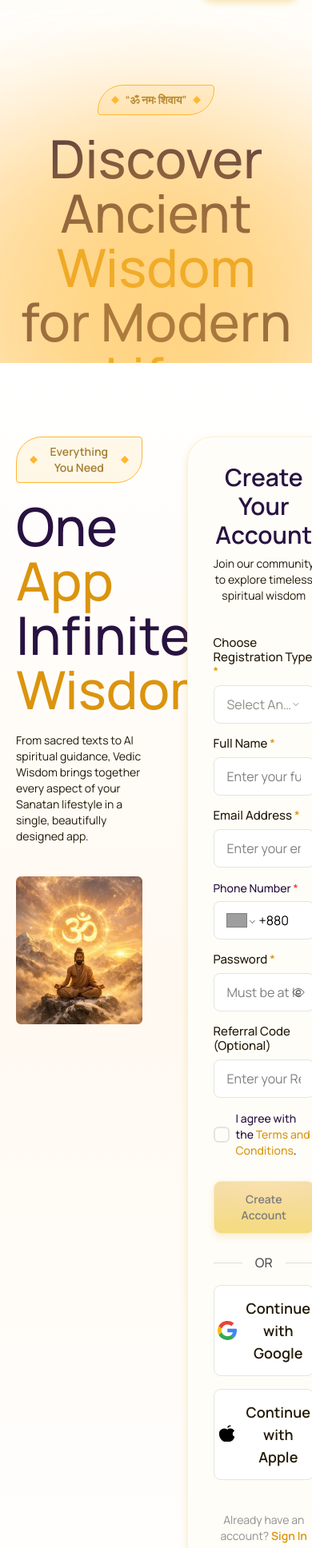
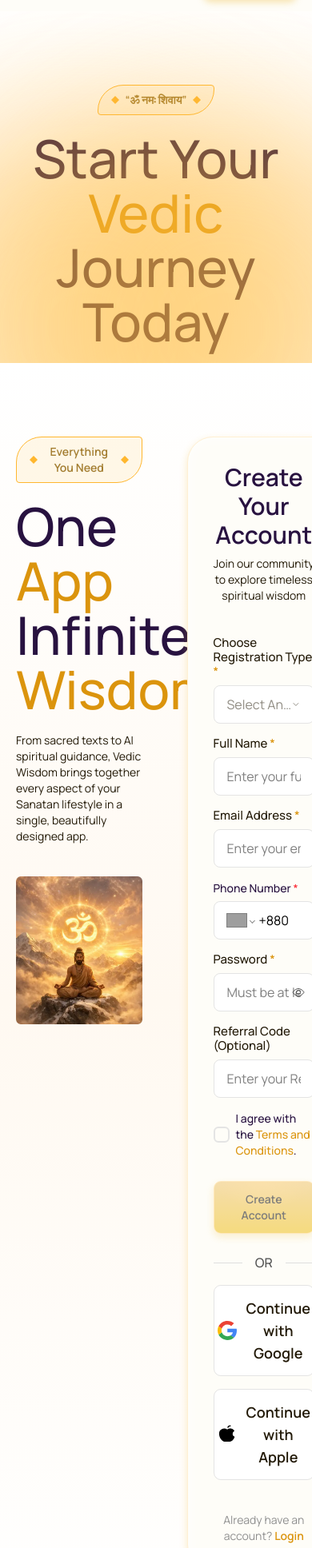
Before and after one commit to team-pr01/Vedic-Wisdom-Website-Client, a React (Vite) app: page /signup in a window 390 px wide. Shown: the part 64-2000 px from the top of the page at 80% size. Built offline with nearby package versions, Linux system fonts and the light colour scheme; grey boxes are pictures that could not be loaded.

Commit message:
Completed login page

```diff
--- /dev/null
+++ b/src/components/LoginPage/LoginAccount/LoginAccount.tsx
@@ -0,0 +1,35 @@
+import { IMAGES } from "../../../assets";
+import Badge from "../../Reusable/Badge/Badge";
+import Container from "../../Reusable/Container/Container";
+import LoginForm from "../LoginForm/LoginForm";
+
+const LoginAccount = () => {
+  return (
+    <div className="py-23 bg-gradient-app-features font-Manrope">
+      <Container>
+        <div className="flex gap-14">
+          <div className="w-[45%] flex flex-col gap-5">
+            <Badge label="Everything You Need" />
+            <h1 className="heading">
+              One <span className="text-primary-10">App</span> <br />
+              Infinite <span className="text-primary-10">Wisdom.</span>
+            </h1>
+            <p className="description">
+              From sacred texts to AI spiritual guidance, Vedic Wisdom brings
+              together every aspect of your Sanatan lifestyle in a single,
+              beautifully designed app.
+            </p>
+
+            <img src={IMAGES.signinImg} alt="" className="mt-5" />
+          </div>
+
+          <div className="w-[55%]">
+            <LoginForm />
+          </div>
+        </div>
+      </Container>
+    </div>
+  );
+};
+
+export default LoginAccount;
--- /dev/null
+++ b/src/components/LoginPage/LoginForm/LoginForm.tsx
@@ -0,0 +1,114 @@
+/* eslint-disable @typescript-eslint/no-explicit-any */
+import { useState } from "react";
+import { ICONS } from "../../../assets";
+import PasswordInput from "../../Reusable/PasswordInput/PasswordInput";
+import { emailValidator } from "../../../utils/emailValidator";
+import TextInput from "../../Reusable/TextInput/TextInput";
+import { useForm } from "react-hook-form";
+import Button from "../../Reusable/Button/Button";
+
+type TFormData = {
+  email: string;
+  password: string;
+};
+const LoginForm = () => {
+  const [isPasswordVisible, setIsPasswordVisible] = useState<boolean>(false);
+
+  const {
+    register,
+    formState: { errors },
+    handleSubmit,
+  } = useForm<TFormData>();
+
+  const handleSignup = (data: TFormData) => {
+    try {
+      console.log(data);
+    } catch (error: any) {
+      console.log(error);
+    }
+  };
+  return (
+    <div className="p-8 border border-primary-50 bg-neutral-45 shadow-hero-user-community-box font-Manrope rounded-4xl">
+      <h1 className="text-neutral-40 text-3xl font-semibold text-center">
+        Welcome Back
+      </h1>
+      <p className="description text-center mt-2">
+        Login to continue your spiritual journey
+      </p>
+
+      <form className="space-y-4 mt-10" onSubmit={handleSubmit(handleSignup)}>
+        <TextInput
+          label="Email Address"
+          placeholder="Enter your email"
+          type="email"
+          error={errors.email}
+          {...register("email", {
+            required: "Email is required",
+            setValueAs: (value) => value?.replace(/\s+/g, "") || "",
+            pattern: {
+              value: /^[^\s@]+@[^\s@]+\.[^\s@]+$/,
+              message: "Invalid email address",
+            },
+            validate: (value) => {
+              if (!value) return true;
+              const domain = value.split("@")[1];
+              if (!domain) return true;
+              const distance = emailValidator(domain, "gmail.com");
+              if (distance <= 2 && domain !== "gmail.com") {
+                return `Wrong Gmail format. Did you mean ${
+                  value.split("@")[0]
+                }@gmail.com?`;
+              }
+              return true;
+            },
+          })}
+        />
+
+        <PasswordInput
+          label="Password"
+          placeholder="Must be at least 8 Characters"
+          error={errors.password}
+          {...register("password", {
+            required: "Password is required",
+            minLength: {
+              value: 8,
+              message: "Password must be at least 8 characters",
+            },
+          })}
+          isPasswordVisible={isPasswordVisible}
+          setIsPasswordVisible={setIsPasswordVisible}
+        />
+
+        <Button label="Login" className="w-full mt-3" type="submit" />
+      </form>
+
+      <div className="space-y-4 mt-6">
+        <div className="flex items-center gap-4">
+          <div className="bg-neutral-75 h-px w-full"></div>
+          <p className="text-neutral-50 font-medium">OR</p>
+          <div className="bg-neutral-75 h-px w-full"></div>
+        </div>
+        <button className="flex items-center justify-center gap-3 text-neutral-10 font-semibold text-lg py-3.5 px-6 rounded-[9px] border border-neutral-55 bg-white w-full mt-2">
+          <img src={ICONS.google} alt="" className="size-6" />
+          <span>Continue with Google</span>
+        </button>
+        <button className="flex items-center justify-center gap-3 text-neutral-10 font-semibold text-lg py-3.5 px-6 rounded-[9px] border border-neutral-55 bg-white w-full">
+          <img src={ICONS.apple} alt="" className="size-6" />
+          <span>Continue with Apple</span>
+        </button>
+      </div>
+
+      <p className="text-sm md:text-base text-neutral-80 mt-10 text-center">
+        Don't have an account?{" "}
+        <a
+          href="/signup"
+          className="font-semibold text-primary-10 cursor-pointer"
+        >
+          Sign Up
+        </a>
+      </p>
+    </div>
+  );
+};
+
+export default LoginForm;
--- /dev/null
+++ b/src/components/Reusable/AuthHero/AuthHero.tsx
@@ -0,0 +1,54 @@
+// components/Reusable/AuthHero/AuthHero.tsx
+import Badge from "../Badge/Badge";
+import Container from "../Container/Container";
+
+interface AuthHeroProps {
+  badge?: string;
+  title: string;
+  titleHighlight?: string;
+  description: string;
+  className?: string;
+}
+
+const AuthHero = ({
+  badge = "“ॐ नमः शिवाय”",
+  title,
+  titleHighlight,
+  description,
+  className = "",
+}: AuthHeroProps) => {
+  // Function to render title with highlight
+  const renderTitle = () => {
+    if (!titleHighlight) return title;
+
+    const parts = title.split(titleHighlight);
+    return parts.map((part, index, arr) => (
+      <span key={index}>
+        {part}
+        {index < arr.length - 1 && (
+          <span className="text-primary-10">{titleHighlight}</span>
+        )}
+      </span>
+    ));
+  };
+
+  return (
+    <div
+      className={`py-23 bg-gradient-app-features font-Manrope relative h-110 overflow-hidden ${className}`}
+    >
+      <Container>
+        <div className="flex flex-col items-center text-center gap-5">
+          <Badge label={badge} />
+          <h1 className="heading max-w-200">{renderTitle()}</h1>
+          <p className="description max-w-2xl">{description}</p>
+        </div>
+      </Container>
+
+      {/* Background Blobs */}
+      <div className="size-134 rounded-full bg-primary-75/40 blur-[90px] absolute -bottom-56 -left-40"></div>
+      <div className="size-134 rounded-full bg-primary-75/40 blur-[90px] absolute -bottom-56 -right-40"></div>
+    </div>
+  );
+};
+
+export default AuthHero;
--- a/src/components/Shared/Navbar/Navbar.tsx
+++ b/src/components/Shared/Navbar/Navbar.tsx
@@ -38,9 +38,9 @@
           <div className="hidden lg:flex">
             {!user ? (
               <div className="flex items-center gap-5">
-                <Link to="/signin">
+                <Link to="/login">
                   <Button
-                    label="Sign In"
+                    label="Login"
                     variant="secondary"
                     className="text-sm"
                   />
--- a/src/components/SignupPage/CreateAccount/SignupForm.tsx
+++ b/src/components/SignupPage/CreateAccount/SignupForm.tsx
@@ -1,3 +1,4 @@
+/* eslint-disable react-hooks/incompatible-library */
 /* eslint-disable @typescript-eslint/no-explicit-any */
 import { useForm } from "react-hook-form";
 import TextInput from "../../Reusable/TextInput/TextInput";
@@ -49,7 +50,6 @@
     }
   };
 
-  // const password = watch("password");
   const role = watch("role");
 
   const handleSignup = (data: TFormData) => {
@@ -60,6 +60,7 @@
       }));
     }
     try {
+      console.log(data);
     } catch (error: any) {
       console.log(error);
     }
@@ -129,7 +130,7 @@
             defaultCountry="BD"
             value={phone}
             onChange={handlePhoneChange}
-            className={`w-full px-4 py-[14px] rounded-lg border leading-[18px] focus:outline-none focus:border-primary-10 transition duration-300 bg-white ${
+            className={`w-full px-4 py-3.5 rounded-lg border leading-4.5 focus:outline-none focus:border-primary-10 transition duration-300 bg-white ${
               errors.phone ? "border-red-500" : "border-neutral-55"
             }`}
             placeholder="Enter phone number"
@@ -237,10 +238,10 @@
       <p className="text-sm md:text-base text-neutral-80 mt-10 text-center">
         Already have an account?{" "}
         <a
-          href="/signin"
+          href="/login"
           className="font-semibold text-primary-10 cursor-pointer"
         >
-          Sign In
+          Login
         </a>
       </p>
     </div>
--- a/src/components/SignupPage/SignupHero/SignupHero.tsx
+++ /dev/null
@@ -1,28 +0,0 @@
-import Badge from "../../Reusable/Badge/Badge";
-import Container from "../../Reusable/Container/Container";
-
-const SignupHero = () => {
-  return (
-    <div className="py-23 bg-gradient-app-features font-Manrope relative h-110 overflow-hidden">
-      <Container>
-        <div className="flex flex-col items-center text-center gap-5">
-          <Badge label="“ॐ नमः शिवाय”" />
-          <h1 className="heading">
-            Discover Ancient <span className="text-primary-10">Wisdom</span>{" "}
-            <br />
-            for Modern <span className="text-primary-10">Life.</span>
-          </h1>
-          <p className="description">
-            Explore spirituality, wellness, sacred knowledge, and AI-powered
-            guidance designed to support your everyday journey.
-          </p>
-        </div>
-      </Container>
-
-      <div className="size-134 rounded-full bg-primary-75/40 blur-[90px] absolute -bottom-56 -left-40"></div>
-      <div className="size-134 rounded-full bg-primary-75/40 blur-[90px] absolute -bottom-56 -right-40"></div>
-    </div>
-  );
-};
-
-export default SignupHero;
--- /dev/null
+++ b/src/pages/Login/Login.tsx
@@ -0,0 +1,20 @@
+import LoginAccount from "../../components/LoginPage/LoginAccount/LoginAccount";
+import AuthHero from "../../components/Reusable/AuthHero/AuthHero";
+import DownloadApp from "../../components/Shared/DownloadApp/DownloadApp";
+
+const Login = () => {
+  return (
+    <div>
+      <AuthHero
+        badge="“ॐ नमः शिवाय”"
+        title="Welcome Back to Your Spiritual Journey"
+        titleHighlight="Spiritual"
+        description="Log in to continue your journey with personalized guidance, sacred knowledge, and community support."
+      />
+      <LoginAccount />
+      <DownloadApp />
+    </div>
+  );
+};
+
+export default Login;
--- a/src/pages/Signup/Signup.tsx
+++ b/src/pages/Signup/Signup.tsx
@@ -1,13 +1,18 @@
+import AuthHero from "../../components/Reusable/AuthHero/AuthHero";
 import DownloadApp from "../../components/Shared/DownloadApp/DownloadApp";
 import CreateAccount from "../../components/SignupPage/CreateAccount/CreateAccount";
-import SignupHero from "../../components/SignupPage/SignupHero/SignupHero";
 
 const Signup = () => {
   return (
     <div>
-      <SignupHero />
-      <CreateAccount/>
-      <DownloadApp/>
+      <AuthHero
+        badge="“ॐ नमः शिवाय”"
+        title="Start Your Vedic Journey Today"
+        titleHighlight="Vedic"
+        description="Create your account and begin exploring the timeless wisdom of Sanatan traditions with AI-powered guidance."
+      />
+      <CreateAccount />
+      <DownloadApp />
     </div>
   );
 };
--- a/src/routes/routes.tsx
+++ b/src/routes/routes.tsx
@@ -3,6 +3,7 @@
 import NotFound from "../pages/NotFound/NotFound";
 import Home from "../pages/Home/Home";
 import Signup from "../pages/Signup/Signup";
+import Login from "../pages/Login/Login";
 
 export const router = createBrowserRouter([
   {
@@ -18,6 +19,10 @@
         path: "/signup",
         element: <Signup />,
       },
+      {
+        path: "/login",
+        element: <Login />,
+      },
     ],
   },
   // {
```
